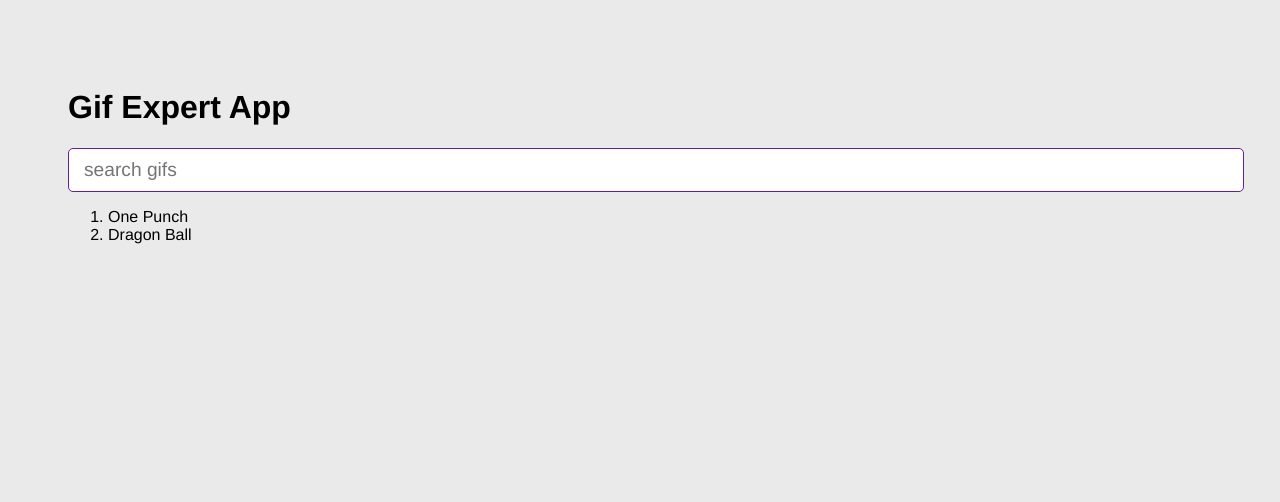
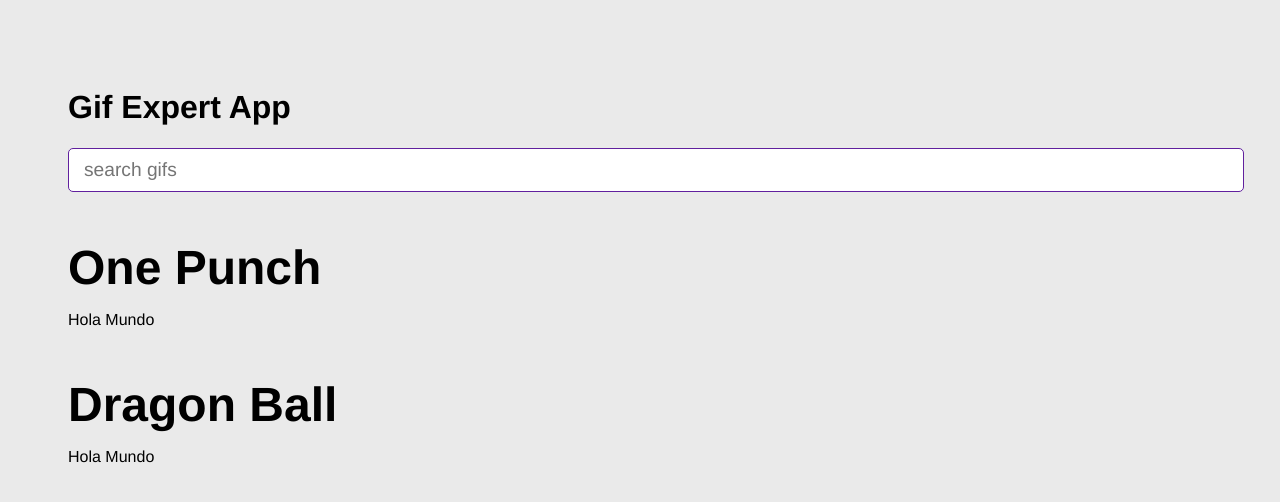
Before and after one commit to JoeA42/GifExpertApp, a React (Vite) app in the folder gif-expert-app/: page / in a window 1280 px wide. Shown: the top 502 px of the page. Built offline with nearby package versions, Linux system fonts and the light colour scheme.

Commit message:
[created func component] Migrated logic from the map method to separate functional component called GifGrid.jsx

```diff
--- a/gif-expert-app/src/GifExpertApp.jsx
+++ b/gif-expert-app/src/GifExpertApp.jsx
@@ -1,36 +1,29 @@
 import { useState } from 'react'
 import {AddCategory} from "./components/AddCategory";
+import {GifGrid} from "./components/GifGrid.jsx";
 
 export const GifExpertApp = () => {
 
     const [ categories, setCategories ] = useState(['One Punch', "Dragon Ball"]);
 
-    const onAddCategory = (value) => {
-        console.log(value)
-        setCategories([...categories, value])
+    const onAddCategory = (newCategory) => {
+        if ( categories.includes(newCategory) ) return;
+
+        setCategories([...categories, newCategory])
     }
 
     return (
         <>
-            {/* Title */}
             <h1>Gif Expert App</h1>
 
-            {/* Input */}
             <AddCategory
                 onNewCategory = {onAddCategory}
             />
-
-            {/*listing of gifs*/}
-
-            <ol>
-                {categories.map( category => {
-                    return <li key={category}>{category}</li>
-                })}
-
-                {/*<li>123</li>*/}
-
-            </ol>
-            {/* Gif Item*/}
+                {
+                    categories.map( category => (
+                    <GifGrid key={category} category={category}/>
+                    ))
+                }
         </>
     )
 }
--- /dev/null
+++ b/gif-expert-app/src/components/GifGrid.jsx
@@ -0,0 +1,11 @@
+
+export const GifGrid = ({ category }) => {
+
+    return (
+        <>
+            <h3>{ category }</h3>
+            <p>Hola Mundo </p>
+
+        </>
+    )
+}
```
